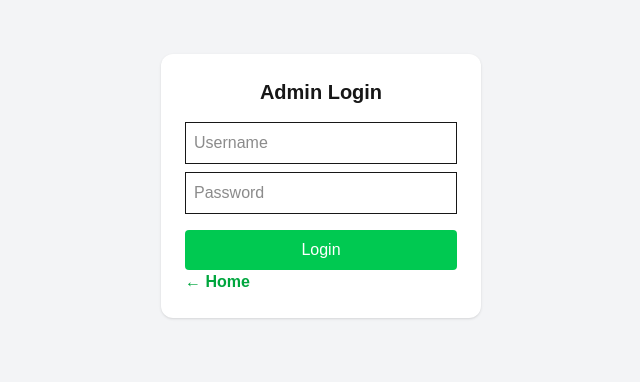
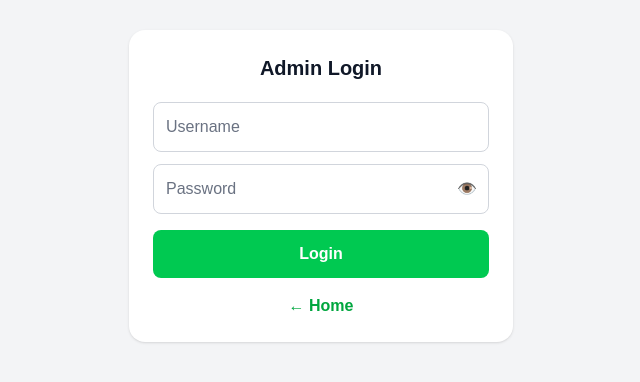
Before and after one commit to Yren0419/-pickleball-app, a Next.js app: page /admin in a window 1280 px wide. Shown: the part 214-596 px from the top of the page, without its empty margins (319-959 px from the left). Built offline with nearby package versions, Linux system fonts and the light colour scheme; no server answers.

Commit message:
admin login form input fix

```diff
--- a/app/admin/page.js
+++ b/app/admin/page.js
@@ -4,6 +4,7 @@ import { useState, useEffect } from "react"
 export default function Admin() {
   const [user, setUser] = useState("")
   const [pass, setPass] = useState("")
+  const [showPass, setShowPass] = useState(false)
   const [loading, setLoading] = useState(false)
 
   // 🔐 AUTO REDIRECT IF LOGGED IN
@@ -46,41 +47,60 @@ export default function Admin() {
   }
 
   return (
-    <div className="min-h-screen flex items-center justify-center bg-gray-100">
+    <div className="min-h-screen flex items-center justify-center bg-gray-100 p-4">
 
-      <div className="bg-white p-6 rounded-xl shadow w-80">
-        <h1 className="text-xl font-bold mb-4 text-center">
+      <div className="bg-white p-6 rounded-2xl shadow w-full max-w-sm">
+
+        <h1 className="text-xl font-bold mb-5 text-center text-gray-900">
           Admin Login
         </h1>
 
+        {/* USERNAME */}
         <input
           placeholder="Username"
-          className="border p-2 w-full mb-2"
+          className="w-full p-3 mb-3 rounded-lg border border-gray-300 bg-white text-gray-900 placeholder:text-gray-500 focus:outline-none focus:ring-2 focus:ring-green-400"
           onChange={(e) => setUser(e.target.value)}
           disabled={loading}
         />
 
+        {/* PASSWORD WITH EYE */}
+        <div className="relative mb-4">
           <input
-          type="password"
+            type={showPass ? "text" : "password"}
             placeholder="Password"
-          className="border p-2 w-full mb-4"
+            className="w-full p-3 pr-12 rounded-lg border border-gray-300 bg-white text-gray-900 placeholder:text-gray-500 focus:outline-none focus:ring-2 focus:ring-green-400"
             onChange={(e) => setPass(e.target.value)}
             disabled={loading}
           />
 
           <button
+            type="button"
+            onClick={() => setShowPass(!showPass)}
+            className="absolute right-3 top-1/2 -translate-y-1/2 text-gray-600"
+          >
+            {showPass ? "🙈" : "👁️"}
+          </button>
+        </div>
+
+        {/* BUTTON */}
+        <button
           onClick={login}
           disabled={loading}
-          className={`w-full py-2 rounded text-white ${
-            loading ? "bg-gray-400" : "bg-green-500"
+          className={`w-full py-3 rounded-lg text-white font-semibold transition ${
+            loading ? "bg-gray-400" : "bg-green-500 hover:bg-green-600"
           }`}
         >
           {loading ? "Logging in..." : "Login"}
         </button>
 
-        <a href="/" className="text-green-600 font-semibold hover:underline">
+        {/* HOME LINK */}
+        <a
+          href="/"
+          className="block text-center mt-4 text-green-600 font-semibold hover:underline"
+        >
           ← Home
         </a>
+
       </div>
     </div>
   )
--- a/app/login/page.js
+++ b/app/login/page.js
@@ -27,7 +27,7 @@ const login = async () => {
     <div className="min-h-screen flex items-center justify-center bg-gradient-to-br from-emerald-500 via-emerald-900 to-black">
 
 
-      <div className="text-black placeholder-gray-500 flex items-center gap-2 text-sm mb-3">
+      <div className="bg-white/90 backdrop-blur-md p-8 rounded-2xl shadow-xl w-80">
 
         <h1 className="text-black text-2xl font-bold text-center mb-6 text-green-600">
           Admin Login
```
Lines whose indentation alone changed are shown as unchanged.
